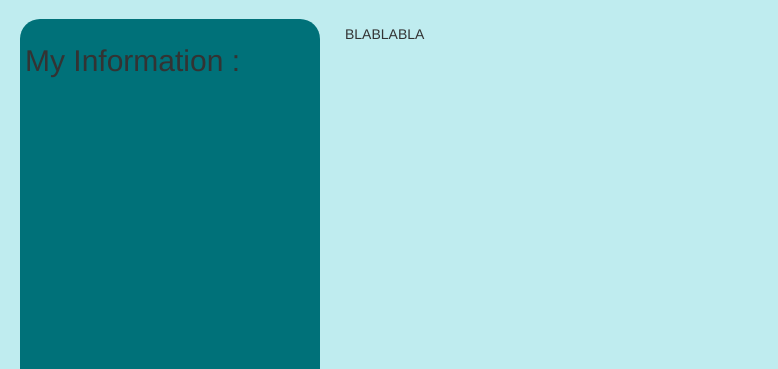
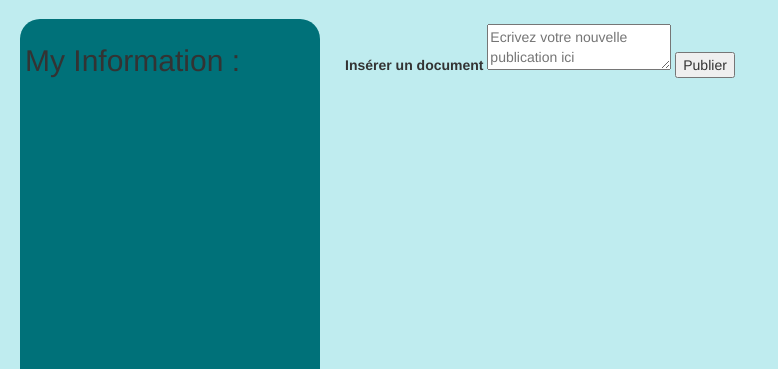
Before and after one commit to Soultoe/LinkedECE, a PHP site: page /home.php in a window 1280 px wide. Shown: the part 51-420 px from the top of the page, without its empty margins (0-778 px from the left). Run offline with PHP 8.4, Linux system fonts and the light colour scheme; the visitor is signed in with stand-in values (Sample User, id 1).

Commit message:
submit post

```diff
--- a/home.php
+++ b/home.php
@@ -5,9 +5,14 @@
 		exit();
 	}
 ?>
+<div class = "newPublish">
+	<form method="post" action="newPost.php" method="POST">
+		<label>Insérer un document</label>
+		<textarea name="text", placeholder = "Ecrivez votre nouvelle publication ici"></textarea>
+		<button action="logout.php" method="POST" name="submit">Publier</button>
+	</form>
+</div>
 
-    <p> BLABLABLA </p>
-
-    <?php
-        include_once "footer.php";
-    ?>
+<?php
+	include_once "footer.php";
+?>
```
